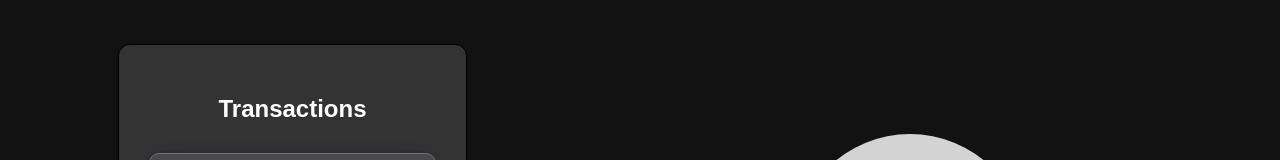
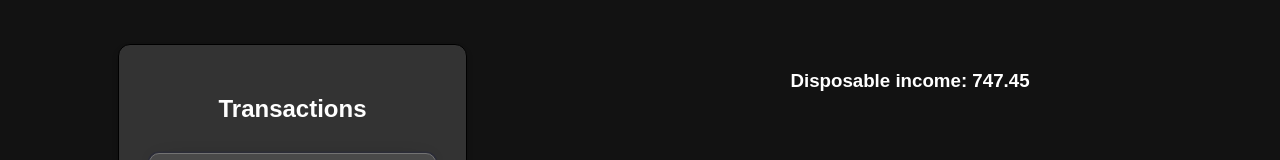
Before and after one commit to yanakolajara/statera, a React (Create React App) app in the folder client/: page / in a window 1280 px wide. Shown: the part 261-421 px from the top of the page. Built offline with nearby package versions, Linux system fonts and the light colour scheme; no server answers; sample sign-in values are in the browser's storage.

Commit message:
Implementations

```diff
--- /dev/null
+++ b/client/src/hooks/useDate.js
@@ -0,0 +1,64 @@
+import { useState } from 'react';
+
+export function useDate() {
+  // Get the first and last day of the current month
+  const getCurrentMonthRange = () => {
+    const now = new Date();
+    const firstDay = new Date(now.getFullYear(), now.getMonth(), 1);
+    const lastDay = new Date(now.getFullYear(), now.getMonth() + 1, 0);
+    return { startDate: firstDay, endDate: lastDay };
+  };
+
+  const [dateRange, setDateRange] = useState(getCurrentMonthRange());
+
+  // Navigate to previous month
+  const goToPreviousMonth = () => {
+    setDateRange(({ startDate }) => {
+      const previousMonth = new Date(startDate);
+      previousMonth.setMonth(previousMonth.getMonth() - 1);
+      return {
+        startDate: new Date(
+          previousMonth.getFullYear(),
+          previousMonth.getMonth(),
+          1
+        ),
+        endDate: new Date(
+          previousMonth.getFullYear(),
+          previousMonth.getMonth() + 1,
+          0
+        ),
+      };
+    });
+  };
+
+  // Navigate to next month
+  const goToNextMonth = () => {
+    setDateRange(({ startDate }) => {
+      const nextMonth = new Date(startDate);
+      nextMonth.setMonth(nextMonth.getMonth() + 1);
+      return {
+        startDate: new Date(nextMonth.getFullYear(), nextMonth.getMonth(), 1),
+        endDate: new Date(nextMonth.getFullYear(), nextMonth.getMonth() + 1, 0),
+      };
+    });
+  };
+
+  // Reset to current month
+  const resetToCurrentMonth = () => {
+    setDateRange(getCurrentMonthRange());
+  };
+
+  // Function to check if a date falls within the current range
+  const isWithinRange = (date) => {
+    const checkDate = new Date(date);
+    return checkDate >= dateRange.startDate && checkDate <= dateRange.endDate;
+  };
+
+  return {
+    dateRange,
+    goToPreviousMonth,
+    goToNextMonth,
+    resetToCurrentMonth,
+    isWithinRange,
+  };
+}
--- a/client/src/pages/Home/components/Stats/Stats.jsx
+++ b/client/src/pages/Home/components/Stats/Stats.jsx
@@ -2,10 +2,53 @@ import React from 'react';
 import Chart from './Chart';
 import Categories from './Categories';
 import Category from './Category';
+import { useTransactions } from '../../useTransactions';
+import { getDisposableIncome } from '../../../../utils/transactions.utils';
 
 export default function Stats() {
+  // const { transactions } = useTransactions();
+  const transactions = [
+    {
+      id: 1,
+      user_id: 'wdq6aThIJzQNBanQ47WTRL1W6Xr1',
+      amount: 963.73,
+      type: 'income',
+      category: 'salary',
+      description: 'Best buy check',
+      date: '2025-01-01T10:00:00Z',
+    },
+    {
+      id: 2,
+      user_id: 'wdq6aThIJzQNBanQ47WTRL1W6Xr1',
+      amount: 162.55,
+      type: 'expense',
+      category: 'groceries',
+      description: 'Walmart purchases',
+      date: '2025-01-02T11:00:00Z',
+    },
+    {
+      id: 3,
+      user_id: 'wdq6aThIJzQNBanQ47WTRL1W6Xr1',
+      amount: 20.99,
+      type: 'expense',
+      category: 'utilities',
+      description: 'Electricity bill',
+      date: '2025-01-02T12:00:00Z',
+    },
+    {
+      id: 4,
+      user_id: 'wdq6aThIJzQNBanQ47WTRL1W6Xr1',
+      amount: 32.74,
+      type: 'expense',
+      category: 'entertainment',
+      description: 'Movie night',
+      date: '2025-01-03T13:00:00Z',
+    },
+  ];
+
   return (
     <article className='stats'>
+      <h1>Disposable income: {getDisposableIncome(transactions)}</h1>
       <Chart />
       <Categories>
         <Category />
--- a/client/src/pages/Home/useTransactions.js
+++ b/client/src/pages/Home/useTransactions.js
@@ -1,5 +1,6 @@
 import { useState, useEffect } from 'react';
 import { useAuth } from '../../hooks/useAuth';
+import { useDate } from '../../hooks/useDate';
 import {
   // getAllTransactions,
   getUserTransactions,
@@ -12,6 +13,13 @@ export function useTransactions() {
   const [transactions, setTransactions] = useState([]);
   const [loading, setLoading] = useState(true);
   const { user } = useAuth();
+  const {
+    dateRange,
+    goToPreviousMonth,
+    goToNextMonth,
+    resetToCurrentMonth,
+    isWithinRange,
+  } = useDate();
 
   const fetchTransactions = () => {
     setLoading(true);
@@ -84,12 +92,20 @@ export function useTransactions() {
       .finally(() => setLoading(false));
   };
 
+  const filteredTransactions = transactions.filter((transaction) =>
+    isWithinRange(transaction.date)
+  );
+
   return {
-    transactions,
+    transactions: filteredTransactions,
     loading,
     addTransaction,
     editTransaction,
     removeTransaction,
     refreshTransactions: fetchTransactions,
+    goToPreviousMonth,
+    goToNextMonth,
+    resetToCurrentMonth,
+    dateRange,
   };
 }
--- /dev/null
+++ b/client/src/utils/transactions.utils.js
@@ -0,0 +1,9 @@
+export const getDisposableIncome = (data) =>
+  data.reduce((acc, cur) => {
+    if (cur.type === 'income') {
+      acc += cur.amount;
+    } else {
+      acc -= cur.amount;
+    }
+    return acc;
+  }, 0);
```
